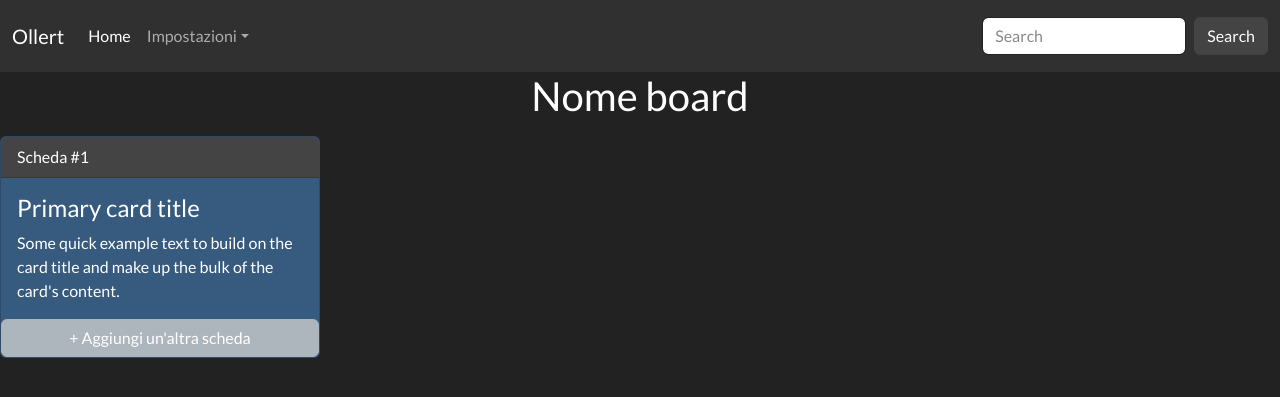
After one commit to AndreaTerenz/Ollert, a Django app: page /board in a window 1280 px wide. The commit adds this page. Shown: the top 397 px of the page. Run offline with Django 3.2, Linux system fonts and the light colour scheme.

Commit message:
Aggiunto styling e pagina board

```diff
--- /dev/null
+++ b/website/static/templates/board.html
@@ -0,0 +1,87 @@
+{% extends 'index.html' %}
+{% load static %}
+
+{% block content %}
+    <div>
+        <figure class="text-center">
+            <h2>Nome board</h2>
+        </figure>
+        <!-- Bottone per aggiungere le card -->
+        {% comment %} <button type="button" class="btn btn-light">Aggiungi scheda</button>
+        <button type="button" class="btn btn-light">Aggiungi lista</button>{% endcomment %}
+
+        <!-- Inserimento delle card -->
+        <div class="card text-white bg-primary mb-3" style="max-width: 20rem;">
+            <div class="card-header">Scheda #1</div>
+            <div class="card-body">
+                <h4 class="card-title">Primary card title</h4>
+                <p class="card-text">Some quick example text to build on the card title and make up the bulk of the
+                    card's content.</p>
+            </div>
+            <button class="btn btn-light">+ Aggiungi un'altra scheda</button>
+        </div>
+        {% comment %}
+         <div class="card text-white bg-primary mb-3" style="max-width: 20rem;">
+            <button class="btn btn-light">+ Aggiungi una lista</button>
+        </div>
+
+        </div>
+        <div class="card text-white bg-secondary mb-3" style="max-width: 20rem;">
+            <div class="card-header">Header</div>
+            <div class="card-body">
+                <h4 class="card-title">Secondary card title</h4>
+                <p class="card-text">Some quick example text to build on the card title and make up the bulk of the
+                    card's content.</p>
+            </div>
+        </div>
+        <div class="card text-white bg-success mb-3" style="max-width: 20rem;">
+            <div class="card-header">Header</div>
+            <div class="card-body">
+                <h4 class="card-title">Success card title</h4>
+                <p class="card-text">Some quick example text to build on the card title and make up the bulk of the
+                    card's content.</p>
+            </div>
+        </div>
+        <div class="card text-white bg-danger mb-3" style="max-width: 20rem;">
+            <div class="card-header">Header</div>
+            <div class="card-body">
+                <h4 class="card-title">Danger card title</h4>
+                <p class="card-text">Some quick example text to build on the card title and make up the bulk of the
+                    card's content.</p>
+            </div>
+        </div>
+        <div class="card text-white bg-warning mb-3" style="max-width: 20rem;">
+            <div class="card-header">Header</div>
+            <div class="card-body">
+                <h4 class="card-title">Warning card title</h4>
+                <p class="card-text">Some quick example text to build on the card title and make up the bulk of the
+                    card's content.</p>
+            </div>
+        </div>
+        <div class="card text-white bg-info mb-3" style="max-width: 20rem;">
+            <div class="card-header">Header</div>
+            <div class="card-body">
+                <h4 class="card-title">Info card title</h4>
+                <p class="card-text">Some quick example text to build on the card title and make up the bulk of the
+                    card's content.</p>
+            </div>
+        </div>
+        <div class="card bg-light mb-3" style="max-width: 20rem;">
+            <div class="card-header">Header</div>
+            <div class="card-body">
+                <h4 class="card-title">Light card title</h4>
+                <p class="card-text">Some quick example text to build on the card title and make up the bulk of the
+                    card's content.</p>
+            </div>
+        </div>
+        <div class="card text-white bg-dark mb-3" style="max-width: 20rem;">
+            <div class="card-header">Header</div>
+            <div class="card-body">
+                <h4 class="card-title">Dark card title</h4>
+                <p class="card-text">Some quick example text to build on the card title and make up the bulk of the
+                    card's content.</p>
+            </div>
+        </div>{% endcomment %}
+
+    </div>
+{% endblock %}
--- a/website/static/templates/index.html
+++ b/website/static/templates/index.html
@@ -5,7 +5,41 @@
 <head>
     <meta charset="UTF-8">
     <title>Ollert</title>
-    <link href="https://cdn.jsdelivr.net/npm/bootstrap@5.0.1/dist/css/bootstrap.min.css" rel="stylesheet" integrity="sha384-+0n0xVW2eSR5OomGNYDnhzAbDsOXxcvSN1TPprVMTNDbiYZCxYbOOl7+AMvyTG2x" crossorigin="anonymous">
+    <link href="https://bootswatch.com/5/darkly/bootstrap.min.css" rel="stylesheet" type="text/css">
+    <nav class="navbar navbar-expand-lg navbar-dark bg-dark">
+        <div class="container-fluid">
+            <a class="navbar-brand" href="#">Ollert</a>
+            <button class="navbar-toggler" type="button" data-bs-toggle="collapse" data-bs-target="#navbarColor02"
+                    aria-controls="navbarColor02" aria-expanded="false" aria-label="Toggle navigation">
+                <span class="navbar-toggler-icon"></span>
+            </button>
+
+            <div class="collapse navbar-collapse" id="navbarColor02">
+                <ul class="navbar-nav me-auto">
+                    <li class="nav-item">
+                        <a class="nav-link active" href="#">Home
+                            <span class="visually-hidden">(current)</span>
+                        </a>
+                    </li>
+                    <li class="nav-item dropdown">
+                        <a class="nav-link dropdown-toggle" data-bs-toggle="dropdown" href="#" role="button"
+                           aria-haspopup="true" aria-expanded="false">Impostazioni</a>
+                        <div class="dropdown-menu">
+                            <a class="dropdown-item" href="#">Sfondo</a>
+                            <a class="dropdown-item" href="#">Cambia nome</a>
+                            <a class="dropdown-item" href="#">Gestisci membri</a>
+                            <div class="dropdown-menu">
+                                <a class="dropdown-item" href="#">Gestione board</a>
+                            </div>
+                    </li>
+                </ul>
+                <form class="d-flex">
+                    <input class="form-control me-sm-2" type="text" placeholder="Search">
+                    <button class="btn btn-secondary my-2 my-sm-0" type="submit">Search</button>
+                </form>
+            </div>
+        </div>
+    </nav>
 </head>
 
 <body>
@@ -13,7 +47,9 @@
 {% endblock %}
 </body>
 
-<script src="https://cdn.jsdelivr.net/npm/bootstrap@5.0.1/dist/js/bootstrap.bundle.min.js" integrity="sha384-gtEjrD/SeCtmISkJkNUaaKMoLD0//ElJ19smozuHV6z3Iehds+3Ulb9Bn9Plx0x4" crossorigin="anonymous"></script>
+<script src="https://cdn.jsdelivr.net/npm/bootstrap@5.0.1/dist/js/bootstrap.bundle.min.js"
+        integrity="sha384-gtEjrD/SeCtmISkJkNUaaKMoLD0//ElJ19smozuHV6z3Iehds+3Ulb9Bn9Plx0x4"
+        crossorigin="anonymous"></script>
 {% block extra-scripts %}
 {% endblock %}
 
--- a/website/urls.py
+++ b/website/urls.py
@@ -5,4 +5,5 @@ from website.views import *
 
 urlpatterns = [
     path('', home),
+    path('board', board),
 ]
--- a/website/views.py
+++ b/website/views.py
@@ -4,3 +4,6 @@ from django.shortcuts import render
 # Create your views here.
 def home(request):
     return render(request, 'home.html')
+
+def board(request):
+    return render(request, 'board.html')
```
Also changed, not shown: website/static/templates/home.html (+7 -1 lines).
